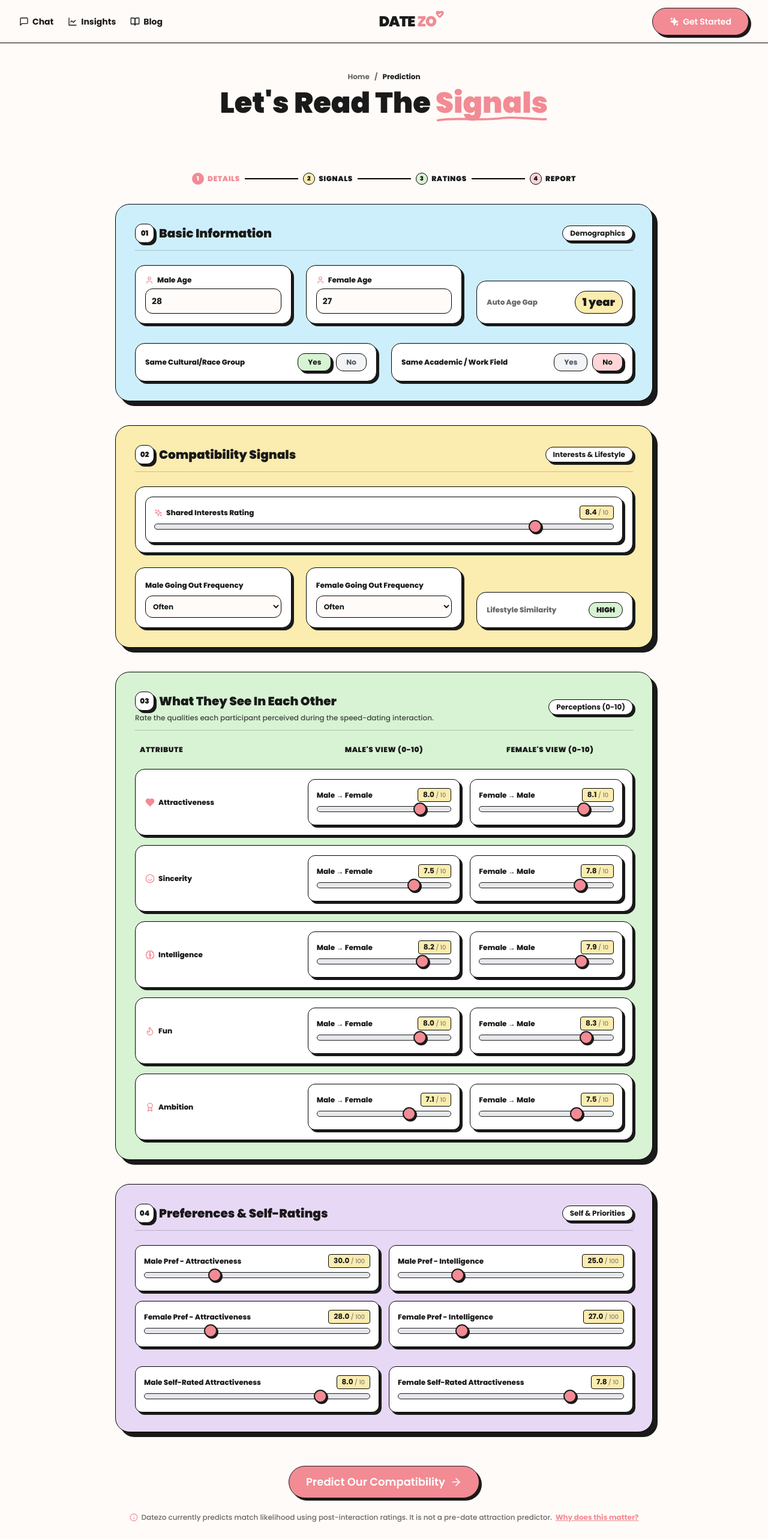
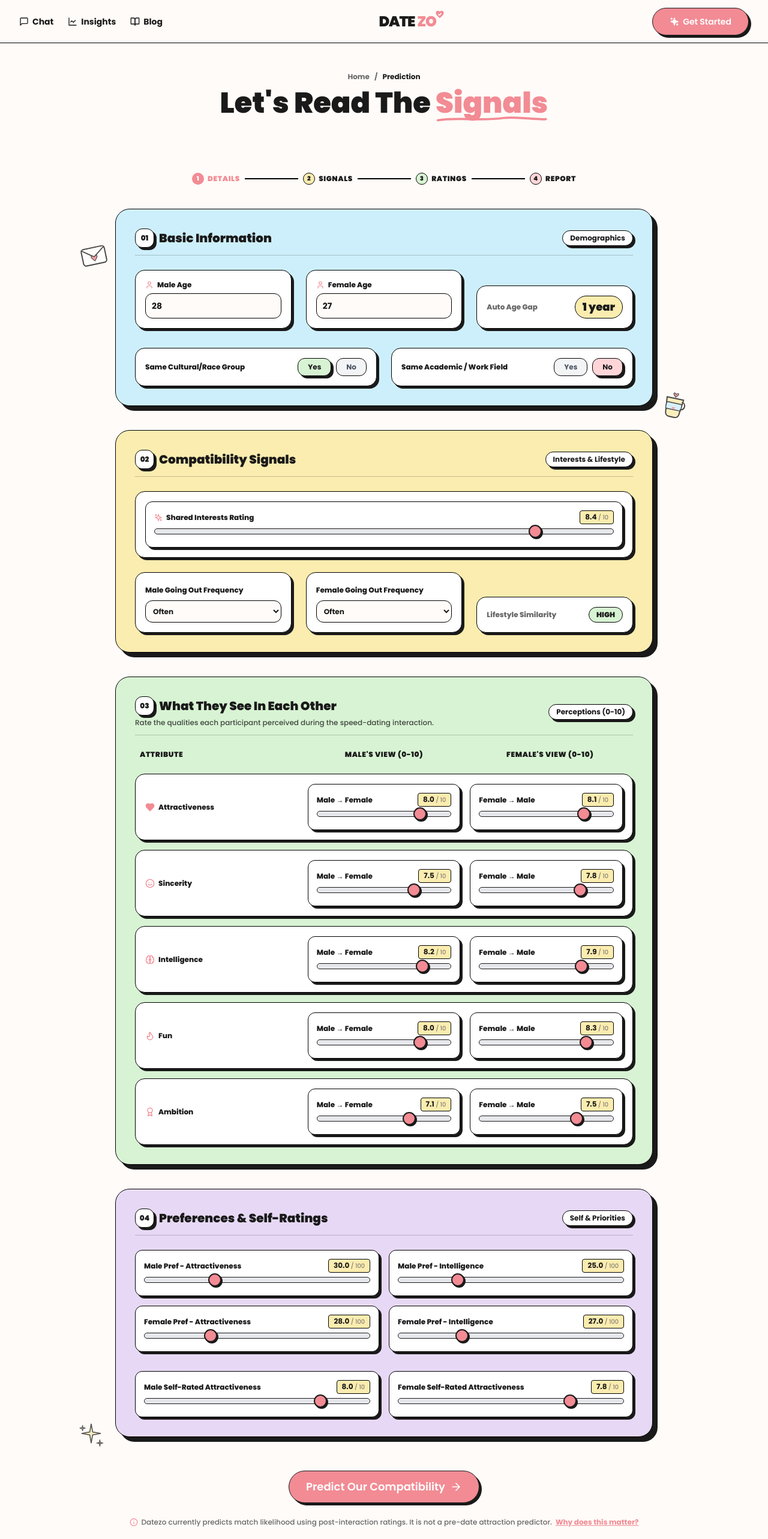
Before and after one commit to shubham392007-sketch/Datezo, a React (Vite) app: page /predict in a window 1280 px wide. Shown: the top 2566 px of the page at 60% size. Built offline with nearby package versions, Linux system fonts and the light colour scheme; no server answers; the HTML template or start-up script is replaced by a standard one.

Commit message:
feat: add cute handcrafted flat-vector mascot stickers (CuteSparkleHeart, DatingCoffeeSticker, LoveLetterSticker, SmileyMatchSticker) in non-overlapping background positions

```diff
--- a/src/components/ClosingCTA.jsx
+++ b/src/components/ClosingCTA.jsx
@@ -1,12 +1,21 @@
 import React from 'react';
 import { Link } from 'react-router-dom';
 import { HandDrawnUnderline, HeartSticker, CoralStarburst } from './illustrations/DecorativeShapes';
+import { SmileyMatchSticker, CuteSparkleHeart } from './illustrations/CuteMascotGraphics';
 import { ArrowRight, Sparkles } from 'lucide-react';
 
 export function ClosingCTA() {
   return (
     <section className="py-16 px-4 md:px-8 bg-pastel-pink/40 border-b border-black relative overflow-hidden">
-      <div className="max-w-7xl mx-auto grid grid-cols-1 lg:grid-cols-12 gap-8 items-center">
+      {/* Background Cute Decorative Graphics */}
+      <div className="absolute top-4 left-6 opacity-75 hidden md:block pointer-events-none z-0">
+        <CuteSparkleHeart className="w-12 h-12 rotate-12" />
+      </div>
+      <div className="absolute bottom-4 right-12 opacity-80 hidden lg:block pointer-events-none z-0">
+        <SmileyMatchSticker className="w-16 h-16" />
+      </div>
+
+      <div className="max-w-7xl mx-auto grid grid-cols-1 lg:grid-cols-12 gap-8 items-center relative z-10">
         {/* Left White Sticker Card (7 Cols) */}
         <div className="lg:col-span-7 bg-white border-2 border-black rounded-3xl p-8 sm:p-12 shadow-sticker-lg space-y-6 relative">
           <div className="inline-flex items-center gap-2 bg-pastel-yellow px-3 py-1 rounded-full border border-black text-xs font-bold text-ink">
--- a/src/components/PairForm.jsx
+++ b/src/components/PairForm.jsx
@@ -1,6 +1,7 @@
 import React, { useState } from 'react';
 import { usePrediction } from '../hooks/usePrediction';
 import { RatingSlider } from './RatingSlider';
+import { LoveLetterSticker, DatingCoffeeSticker, SparkleCluster } from './illustrations/CuteMascotGraphics';
 import { Info, Sparkles, Heart, Smile, Brain, Flame, Award, Users, User, ArrowRight, X } from 'lucide-react';
 
 export function PairForm({ onSubmitSuccess }) {
@@ -29,11 +30,22 @@ export function PairForm({ onSubmitSuccess }) {
   };
 
   return (
-    <form onSubmit={handleSubmit} className="space-y-10 max-w-4xl mx-auto">
+    <form onSubmit={handleSubmit} className="space-y-10 max-w-4xl mx-auto relative">
+      {/* Background Decorative Cute Graphics (Non-Overlapping Side Margins) */}
+      <div className="absolute -left-16 top-12 opacity-80 hidden lg:block pointer-events-none z-0">
+        <LoveLetterSticker className="w-14 h-14 -rotate-12" />
+      </div>
+      <div className="absolute -right-16 top-64 opacity-80 hidden lg:block pointer-events-none z-0">
+        <DatingCoffeeSticker className="w-14 h-14 rotate-12" />
+      </div>
+      <div className="absolute -left-16 bottom-32 opacity-75 hidden lg:block pointer-events-none z-0">
+        <SparkleCluster className="w-12 h-12" />
+      </div>
+
       {/* ------------------------------------------------------------- */}
       {/* SECTION 1: BASIC INFORMATION (Pastel Blue) */}
       {/* ------------------------------------------------------------- */}
-      <div className="bg-pastel-blue p-6 sm:p-8 rounded-3xl border border-black shadow-sticker-lg space-y-6">
+      <div className="bg-pastel-blue p-6 sm:p-8 rounded-3xl border border-black shadow-sticker-lg space-y-6 relative z-10">
         <div className="flex items-center justify-between border-b border-black/20 pb-3">
           <h3 className="text-xl font-black text-ink flex items-center gap-2">
             <span className="w-8 h-8 rounded-xl bg-white border border-black flex items-center justify-center text-xs font-black shadow-sticker-sm">01</span>
@@ -141,7 +153,7 @@ export function PairForm({ onSubmitSuccess }) {
       {/* ------------------------------------------------------------- */}
       {/* SECTION 2: COMPATIBILITY SIGNALS (Pastel Yellow) */}
       {/* ------------------------------------------------------------- */}
-      <div className="bg-pastel-yellow p-6 sm:p-8 rounded-3xl border border-black shadow-sticker-lg space-y-6">
+      <div className="bg-pastel-yellow p-6 sm:p-8 rounded-3xl border border-black shadow-sticker-lg space-y-6 relative z-10">
         <div className="flex items-center justify-between border-b border-black/20 pb-3">
           <h3 className="text-xl font-black text-ink flex items-center gap-2">
             <span className="w-8 h-8 rounded-xl bg-white border border-black flex items-center justify-center text-xs font-black shadow-sticker-sm">02</span>
@@ -206,7 +218,7 @@ export function PairForm({ onSubmitSuccess }) {
       {/* ------------------------------------------------------------- */}
       {/* SECTION 3: WHAT THEY SEE IN EACH OTHER (Pastel Green) */}
       {/* ------------------------------------------------------------- */}
-      <div className="bg-pastel-green p-6 sm:p-8 rounded-3xl border border-black shadow-sticker-lg space-y-6">
+      <div className="bg-pastel-green p-6 sm:p-8 rounded-3xl border border-black shadow-sticker-lg space-y-6 relative z-10">
         <div className="flex flex-col sm:flex-row sm:items-center justify-between border-b border-black/20 pb-3 gap-2">
           <div>
             <h3 className="text-xl font-black text-ink flex items-center gap-2">
@@ -301,7 +313,7 @@ export function PairForm({ onSubmitSuccess }) {
       {/* ------------------------------------------------------------- */}
       {/* SECTION 4: PREFERENCES & SELF-RATINGS (Pastel Lavender) */}
       {/* ------------------------------------------------------------- */}
-      <div className="bg-pastel-lavender p-6 sm:p-8 rounded-3xl border border-black shadow-sticker-lg space-y-6">
+      <div className="bg-pastel-lavender p-6 sm:p-8 rounded-3xl border border-black shadow-sticker-lg space-y-6 relative z-10">
         <div className="flex items-center justify-between border-b border-black/20 pb-3">
           <h3 className="text-xl font-black text-ink flex items-center gap-2">
             <span className="w-8 h-8 rounded-xl bg-white border border-black flex items-center justify-center text-xs font-black shadow-sticker-sm">04</span>
@@ -329,7 +341,7 @@ export function PairForm({ onSubmitSuccess }) {
 
       {/* Error Banner if any */}
       {error && (
-        <div className="p-4 bg-pastel-pink border-2 border-black rounded-2xl shadow-sticker text-ink text-sm font-bold flex items-center justify-between">
+        <div className="p-4 bg-pastel-pink border-2 border-black rounded-2xl shadow-sticker text-ink text-sm font-bold flex items-center justify-between relative z-10">
           <span>{error}</span>
           <button type="button" onClick={() => updateFormField('error', null)} className="p-1">
             <X className="w-4 h-4" />
@@ -338,7 +350,7 @@ export function PairForm({ onSubmitSuccess }) {
       )}
 
       {/* Submit Button & Disclosure */}
-      <div className="space-y-4 pt-4 text-center">
+      <div className="space-y-4 pt-4 text-center relative z-10">
         <button
           type="submit"
           disabled={isLoading}
--- /dev/null
+++ b/src/components/illustrations/CuteMascotGraphics.jsx
@@ -0,0 +1,99 @@
+import React from 'react';
+
+/**
+ * Cute Handcrafted Flat Vector Mascot & Decorative Graphics for Datezo
+ * Styled with 1.5px black outlines, pastel fills, and playful sticker aesthetics.
+ */
+
+// 1. Cute Winking Heart Mascot
+export function CuteSparkleHeart({ className = "w-12 h-12" }) {
+  return (
+    <svg className={className} viewBox="0 0 100 100" fill="none" xmlns="http://www.w3.org/2000/svg">
+      {/* Heart Base with Hard Black Outline */}
+      <path
+        d="M50 88 C20 70 8 48 18 28 C26 12 44 14 50 26 C56 14 74 12 82 28 C92 48 80 70 50 88 Z"
+        fill="#FFD5D8"
+        stroke="#1A1A1A"
+        strokeWidth="3.5"
+        strokeLinejoin="round"
+      />
+      {/* Cute Blush Cheek Circles */}
+      <circle cx="30" cy="48" r="6" fill="#F28B94" opacity="0.8" />
+      <circle cx="70" cy="48" r="6" fill="#F28B94" opacity="0.8" />
+      {/* Eyes: Left Eye Open, Right Eye Winking */}
+      <circle cx="36" cy="42" r="3.5" fill="#1A1A1A" />
+      <path d="M62 42 Q66 38 70 42" stroke="#1A1A1A" strokeWidth="3" strokeLinecap="round" />
+      {/* Cute Smile Mouth */}
+      <path d="M44 54 Q50 62 56 54" stroke="#1A1A1A" strokeWidth="3" strokeLinecap="round" fill="none" />
+      {/* Little Shine Accent */}
+      <path d="M26 26 Q30 20 36 22" stroke="#FFFFFF" strokeWidth="3" strokeLinecap="round" />
+    </svg>
+  );
+}
+
+// 2. Cute Coffee Date Cup Sticker
+export function DatingCoffeeSticker({ className = "w-12 h-12" }) {
+  return (
+    <svg className={className} viewBox="0 0 100 100" fill="none" xmlns="http://www.w3.org/2000/svg">
+      {/* Heart Steam */}
+      <path d="M50 24 C46 18 40 20 44 26 C48 30 50 32 50 32 C50 32 52 30 56 26 C60 20 54 18 50 24 Z" fill="#F28B94" stroke="#1A1A1A" strokeWidth="2" />
+      {/* Cup Body */}
+      <path d="M25 36 H75 L70 82 C69 88 64 92 58 92 H42 C36 92 31 88 30 82 L25 36 Z" fill="#FBECAF" stroke="#1A1A1A" strokeWidth="3.5" strokeLinejoin="round" />
+      {/* Cup Sleeve */}
+      <rect x="27" y="50" width="46" height="20" rx="4" fill="#CDEFFB" stroke="#1A1A1A" strokeWidth="2.5" />
+      {/* Cute Heart on Sleeve */}
+      <path d="M50 64 C47 61 43 62 45 65 Q50 69 50 69 Q50 69 55 65 C57 62 53 61 50 64 Z" fill="#F28B94" />
+      {/* Cup Handle */}
+      <path d="M73 44 C84 44 86 64 71 66" stroke="#1A1A1A" strokeWidth="3.5" fill="none" strokeLinecap="round" />
+    </svg>
+  );
+}
+
+// 3. Love Letter Envelope Sticker
+export function LoveLetterSticker({ className = "w-12 h-12" }) {
+  return (
+    <svg className={className} viewBox="0 0 100 100" fill="none" xmlns="http://www.w3.org/2000/svg">
+      {/* Envelope Base */}
+      <rect x="15" y="30" width="70" height="50" rx="8" fill="#FFFFFF" stroke="#1A1A1A" strokeWidth="3.5" />
+      {/* Envelope Flap Lines */}
+      <path d="M15 32 L50 58 L85 32" stroke="#1A1A1A" strokeWidth="3" strokeLinejoin="round" fill="#FFFBF8" />
+      {/* Cute Heart Seal */}
+      <path d="M50 58 C45 52 38 54 42 60 C46 66 50 70 50 70 C50 70 54 66 58 60 C62 54 55 52 50 58 Z" fill="#F28B94" stroke="#1A1A1A" strokeWidth="2" />
+    </svg>
+  );
+}
+
+// 4. Two Heart Match Pair Winking Sticker
+export function SmileyMatchSticker({ className = "w-14 h-14" }) {
+  return (
+    <svg className={className} viewBox="0 0 120 90" fill="none" xmlns="http://www.w3.org/2000/svg">
+      {/* Left Pink Heart */}
+      <g transform="translate(10, 10)">
+        <path d="M35 65 C14 52 5 36 12 21 C18 9 31 10 35 19 C39 10 52 9 58 21 C65 36 56 52 35 65 Z" fill="#FFD5D8" stroke="#1A1A1A" strokeWidth="3" />
+        <circle cx="25" cy="30" r="2.5" fill="#1A1A1A" />
+        <circle cx="45" cy="30" r="2.5" fill="#1A1A1A" />
+        <path d="M30 40 Q35 46 40 40" stroke="#1A1A1A" strokeWidth="2.5" strokeLinecap="round" fill="none" />
+      </g>
+      {/* Right Yellow Heart */}
+      <g transform="translate(50, 18)">
+        <path d="M35 65 C14 52 5 36 12 21 C18 9 31 10 35 19 C39 10 52 9 58 21 C65 36 56 52 35 65 Z" fill="#FBECAF" stroke="#1A1A1A" strokeWidth="3" />
+        <path d="M22 30 Q25 27 28 30" stroke="#1A1A1A" strokeWidth="2.5" strokeLinecap="round" />
+        <circle cx="45" cy="30" r="2.5" fill="#1A1A1A" />
+        <path d="M30 40 Q35 46 40 40" stroke="#1A1A1A" strokeWidth="2.5" strokeLinecap="round" fill="none" />
+      </g>
+      {/* Sparkle Floating Between */}
+      <path d="M58 8 L60 14 L66 16 L60 18 L58 24 L56 18 L50 16 L56 14 Z" fill="#F28B94" stroke="#1A1A1A" strokeWidth="1" />
+    </svg>
+  );
+}
+
+// 5. Floating Pastel Sparkle Cluster
+export function SparkleCluster({ className = "w-10 h-10" }) {
+  return (
+    <svg className={className} viewBox="0 0 60 60" fill="none" xmlns="http://www.w3.org/2000/svg">
+      <path d="M30 5 L33 22 L50 25 L33 28 L30 45 L27 28 L10 25 L27 22 Z" fill="#FBECAF" stroke="#1A1A1A" strokeWidth="2" />
+      <path d="M48 38 L49 44 L55 45 L49 46 L48 52 L47 46 L41 45 L47 44 Z" fill="#F28B94" stroke="#1A1A1A" strokeWidth="1.5" />
+      <path d="M12 8 L13 13 L18 14 L13 15 L12 20 L11 15 L6 14 L11 13 Z" fill="#CDEFFB" stroke="#1A1A1A" strokeWidth="1.5" />
+    </svg>
+  );
+}
```
Also changed, not shown: src/components/Hero.jsx (+11 -7 lines).
